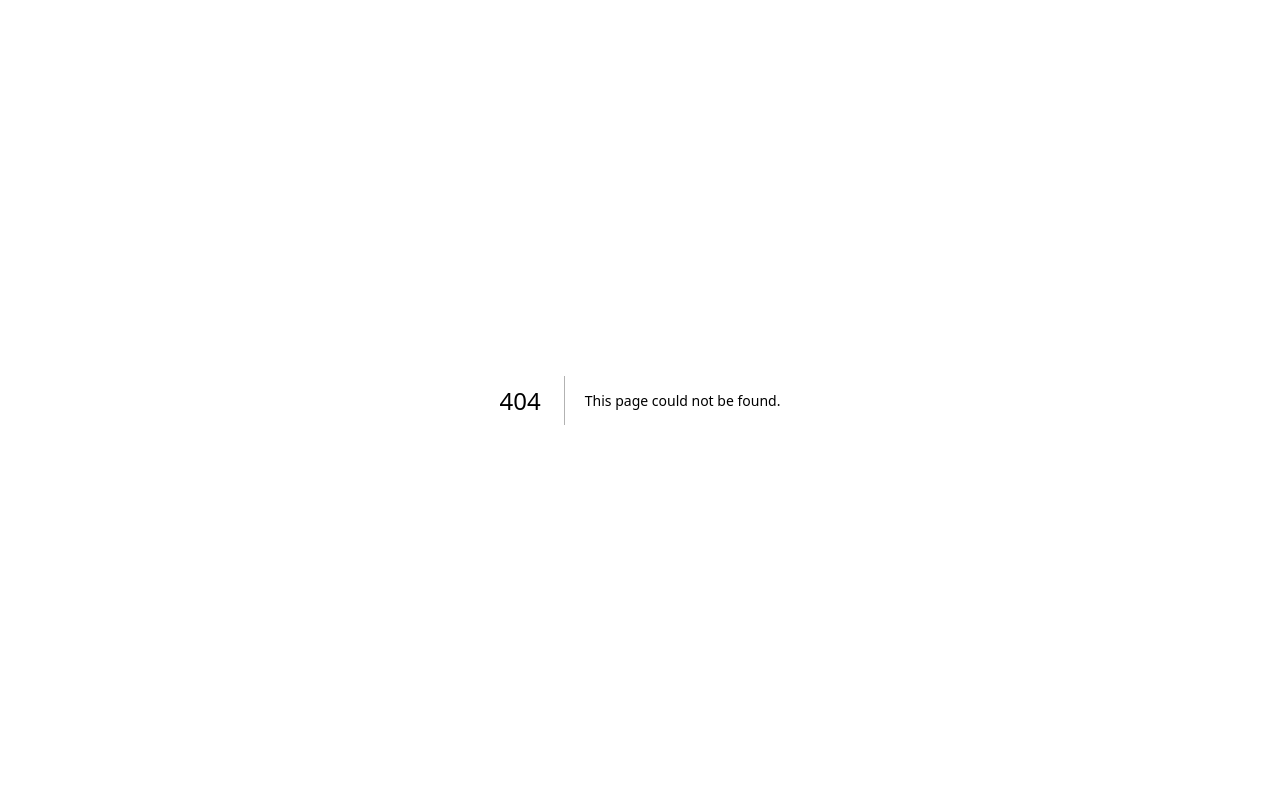
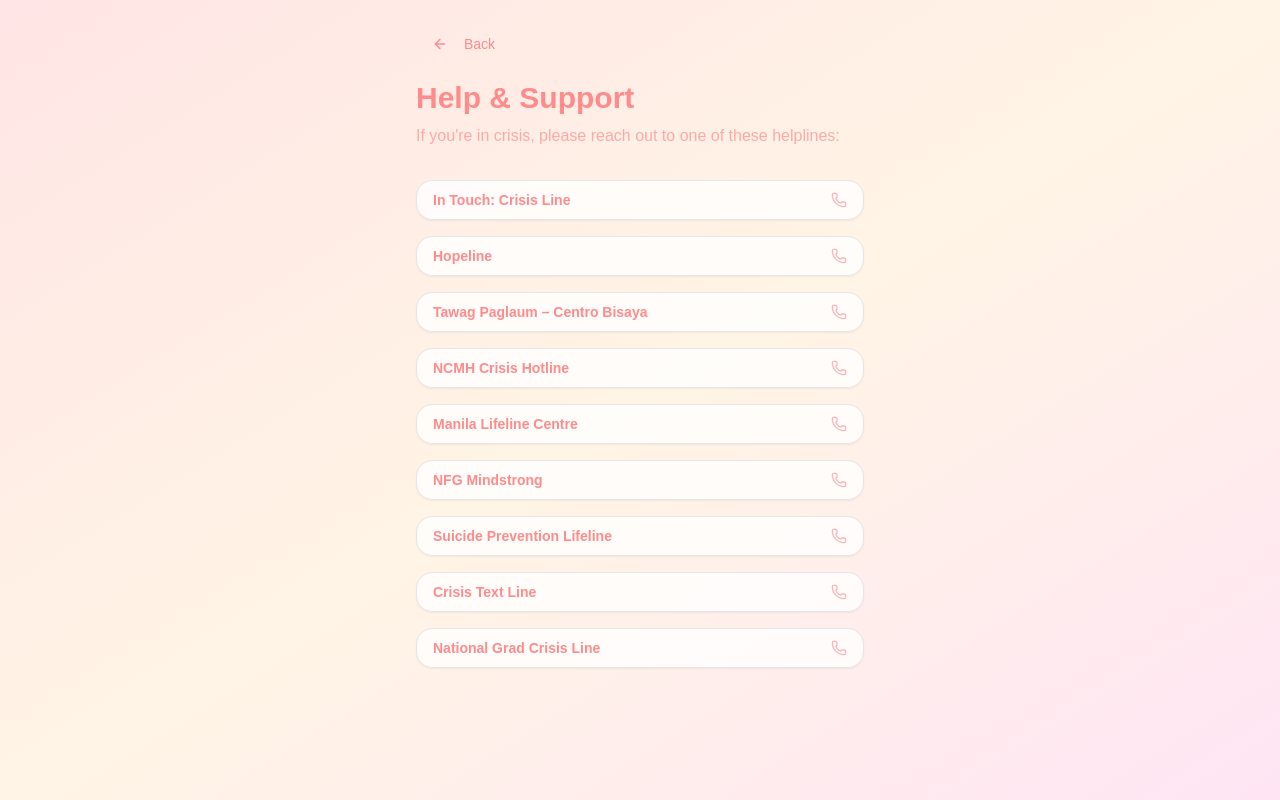
Before and after one commit to cezro/AIJA, a Next.js app: page /screens/Help in a window 1280 px wide. Before the commit this address had no page. Built offline with nearby package versions, Linux system fonts and the light colour scheme.

Commit message:
[UI] Help Page UI and Quiz Check UI

```diff
--- a/app/screens/Games/[subject]/[level]/page.tsx
+++ b/app/screens/Games/[subject]/[level]/page.tsx
@@ -8,6 +8,7 @@
 import type { QuizChoices, QuizQuestion, Subject } from "@/types/games";
 import { Button } from "@/components/ui/button";
 import { Progress } from "@/components/ui/progress";
+import { QuizCheck } from "@/components/Quiz/QuizCheck";
 
 export default function Quiz() {
   const params = useParams();
@@ -19,6 +20,7 @@
   const [currentQuestion, setCurrentQuestion] = useState(0);
   const [showResults, setShowResults] = useState(false);
   const [score, setScore] = useState(0);
+  const [showQuizCheck, setShowQuizCheck] = useState(false);
 
   const { createQuiz } = useGames();
   const subject = params?.subject as Subject;
@@ -56,9 +58,13 @@
       <div className="min-h-screen bg-gradient-to-br from-[#FFE5E5] via-[#FFF4E5] to-[#FFE5F4] flex items-center justify-center">
         <motion.div
           animate={{ rotate: 360 }}
-          transition={{ duration: 2, repeat: Infinity, ease: "linear" }}
+          transition={{
+            duration: 2,
+            repeat: Number.POSITIVE_INFINITY,
+            ease: "linear",
+          }}
         >
-          <Sparkles className="h-8 w-8 text-[#FF6B6B]" />
+          <Sparkles className="h-12 w-12 text-[#FF6B6B]" />
         </motion.div>
       </div>
     );
@@ -66,46 +72,12 @@
 
   if (showResults) {
     return (
-      <div className="min-h-screen bg-[#FFF5F5] p-6 flex items-center justify-center">
+      <div className="min-h-screen bg-gradient-to-br from-[#FFE5E5] via-[#FFF4E5] to-[#FFE5F4] p-6 flex items-center justify-center">
         <div className="max-w-md w-full">
-          <div className="bg-white h-auto px-8">
-            {quiz.map((question) => {
-              return (
-                <div key={question.number} className="flex flex-col mb-4">
-                  <div className="flex flex-row mb-2">
-                    {question.number}. {question.question}
-                  </div>
-                  {question.choices.map((choice) => {
-                    const isSelected =
-                      answers[question.number]?.choice === choice.choice;
-                    const isCorrect = choice.choice === question.answer;
-                    return (
-                      <div className="flex flex-row mb-1" key={choice.choice}>
-                        <div
-                          className={`${
-                            isCorrect
-                              ? "text-green-500"
-                              : isSelected
-                              ? "text-red-500"
-                              : "text-black"
-                          }`}
-                        >
-                          {choice.choice}. {choice.content}
-                        </div>
-                      </div>
-                    );
-                  })}
-                  <div className="text-lg">
-                    Correct answer: {question.answer}
-                  </div>
-                </div>
-              );
-            })}
-          </div>
           <motion.div
             initial={{ opacity: 0, scale: 0.9 }}
             animate={{ opacity: 1, scale: 1 }}
-            className="bg-white/80 backdrop-blur-sm rounded-2xl p-8 shadow-lg text-center"
+            className="bg-white/90 backdrop-blur-sm rounded-3xl p-8 shadow-lg text-center"
           >
             <CheckCircle className="h-16 w-16 mx-auto mb-6 text-green-500" />
             <h2 className="text-2xl font-bold text-[#FF8B8B] mb-4">
@@ -114,32 +86,44 @@
             <p className="text-xl text-[#FF8B8B]/70 mb-6">
               Your score: {score} out of {quiz.length}
             </p>
-            <Progress
-              value={(score / quiz.length) * 100}
-              className="mb-6 dark:bg-cyan-400"
-            />
+            <Progress value={(score / quiz.length) * 100} className="mb-6" />
+            <div className="space-y-4">
+              <Button
+                onClick={() => setShowQuizCheck(true)}
+                className="w-full bg-[#FF8B8B] hover:bg-[#FF7B7B] text-white transition-colors"
+              >
+                Review Answers
+              </Button>
               <Button
                 onClick={() => router.push("/screens/Games")}
-              className="bg-[#FF8B8B] hover:bg-[#FF7B7B] text-white mb-4"
+                className="w-full bg-[#FFB5B5] hover:bg-[#FFA5A5] text-white transition-colors"
               >
                 Try Another Quiz
               </Button>
               <Button
-              variant="ghost"
+                variant="outline"
                 onClick={() => router.push("/screens/Home")}
-              className="w-full text-[#FF8B8B] hover:text-[#FF7B7B]"
+                className="w-full text-[#FF8B8B] hover:bg-[#FFE5E5] hover:text-white transition-colors"
               >
                 <Home className="mr-2 h-5 w-5" />
                 Back to Home
               </Button>
+            </div>
           </motion.div>
         </div>
+        {showQuizCheck && (
+          <QuizCheck
+            quiz={quiz}
+            answers={answers}
+            onClose={() => setShowQuizCheck(false)}
+          />
+        )}
       </div>
     );
   }
 
   return (
-    <div className="min-h-screen bg-[#FFF5F5] p-6 flex flex-col">
+    <div className="min-h-screen bg-gradient-to-br from-[#FFE5E5] via-[#FFF4E5] to-[#FFE5F4] p-6 flex flex-col">
       <div className="max-w-2xl mx-auto w-full flex-grow flex flex-col">
         <motion.div
           initial={{ opacity: 0, y: -20 }}
@@ -149,22 +133,22 @@
           <Button
             variant="ghost"
             onClick={() => router.back()}
-            className="text-[#FF8B8B] hover:text-[#FF7B7B] mb-4"
+            className="text-[#FF8B8B] hover:text-[#FF7B7B] hover:bg-[#FFE5E5] mb-4 transition-colors"
           >
             <ArrowLeft className="h-5 w-5 mr-2" />
             Back
           </Button>
-          <div className="flex items-center justify-between">
+          <div className="flex items-center justify-between mb-4">
             <h1 className="text-2xl font-bold text-[#FF8B8B]">
               {subject.charAt(0).toUpperCase() + subject.slice(1)} Quiz
             </h1>
-            <span className="text-[#FF8B8B]/70">
+            <span className="text-[#FF8B8B]/70 bg-white/50 px-3 py-1 rounded-full">
               Question {currentQuestion + 1} of {quiz.length}
             </span>
           </div>
           <Progress
             value={(currentQuestion / quiz.length) * 100}
-            className="mt-4 dark:bg-cyan-400"
+            className="h-2"
           />
         </motion.div>
 
@@ -174,10 +158,10 @@
             initial={{ opacity: 0, x: 20 }}
             animate={{ opacity: 1, x: 0 }}
             exit={{ opacity: 0, x: -20 }}
-            className="bg-white/80 backdrop-blur-sm rounded-2xl p-6 shadow-lg flex-grow"
+            className="bg-white/90 backdrop-blur-sm rounded-3xl p-6 shadow-lg flex-grow"
           >
             <div className="space-y-6">
-              <h2 className="text-xl text-[#FF8B8B]">
+              <h2 className="text-xl font-semibold text-[#FF8B8B]">
                 {quiz[currentQuestion].number}. {quiz[currentQuestion].question}
               </h2>
               <div className="grid grid-cols-1 gap-3">
@@ -190,20 +174,18 @@
                         ? "default"
                         : "outline"
                     }
-                    className={`w-full justify-start text-left p-4 h-auto ${
+                    className={`w-full justify-start text-left p-4 h-auto transition-all ${
                       answers[quiz[currentQuestion].number]?.choice ===
                       choice.choice
                         ? "bg-[#FF8B8B] text-white"
-                        : "hover:bg-[#FFE5E5]"
+                        : "hover:bg-[#FFE5E5] text-[#FF8B8B]"
                     }`}
                     onClick={() =>
                       handleAnswerSelect(quiz[currentQuestion].number, choice)
                     }
                   >
-                    <span className="font-bold mr-3 text-[#FF8B8B]">
-                      {choice.choice}.
-                    </span>
-                    <span className="text-[#FF8B8B]">{choice.content}</span>
+                    <span className="font-bold mr-3">{choice.choice}.</span>
+                    {choice.content}
                   </Button>
                 ))}
               </div>
@@ -220,7 +202,7 @@
             variant="outline"
             onClick={() => setCurrentQuestion((prev) => Math.max(0, prev - 1))}
             disabled={currentQuestion === 0}
-            className="text-[#FF8B8B]"
+            className="text-[#FF8B8B] hover:bg-[#FFE5E5] transition-colors"
           >
             Previous
           </Button>
@@ -228,7 +210,7 @@
             <Button
               onClick={handleSubmit}
               disabled={Object.keys(answers).length < quiz.length}
-              className="bg-[#FF8B8B] hover:bg-[#FF7B7B] text-white"
+              className="bg-[#FF8B8B] hover:bg-[#FF7B7B] text-white transition-colors"
             >
               Submit Quiz
             </Button>
@@ -239,7 +221,7 @@
                   Math.min(quiz.length - 1, prev + 1)
                 )
               }
-              className="bg-[#FF8B8B] hover:bg-[#FF7B7B] text-white"
+              className="bg-[#FF8B8B] hover:bg-[#FF7B7B] text-white transition-colors"
             >
               Next
             </Button>
@@ -255,7 +237,7 @@
           <Button
             variant="ghost"
             onClick={() => router.push("/screens/Home")}
-            className="text-[#FF8B8B] hover:text-[#FF7B7B]"
+            className="text-[#FF8B8B] hover:text-[#FF7B7B] hover:bg-[#FFE5E5] transition-colors"
           >
             <Home className="mr-2 h-5 w-5" />
             Back to Home
--- /dev/null
+++ b/app/screens/Help/page.tsx
@@ -0,0 +1,104 @@
+"use client";
+
+import { useState } from "react";
+import { motion } from "framer-motion";
+import { useRouter } from "next/navigation";
+import { ArrowLeft, Phone, ExternalLink } from "lucide-react";
+import { Button } from "@/components/ui/button";
+import { hotlines } from "@/constants/hotline";
+
+export default function HelpPage() {
+  const router = useRouter();
+  const [expandedHotline, setExpandedHotline] = useState<string | null>(null);
+
+  return (
+    <div className="min-h-screen bg-gradient-to-br from-[#FFE5E5] via-[#FFF4E5] to-[#FFE5F4] p-6">
+      <div className="max-w-md mx-auto">
+        <motion.div
+          initial={{ opacity: 0, y: -20 }}
+          animate={{ opacity: 1, y: 0 }}
+          className="mb-8"
+        >
+          <Button
+            variant="ghost"
+            onClick={() => router.back()}
+            className="mb-4 text-[#FF8B8B] hover:text-[#FF7B7B] hover:bg-[#FFE5E5]"
+          >
+            <ArrowLeft className="mr-2 h-5 w-5" />
+            Back
+          </Button>
+          <h1 className="text-3xl font-bold text-[#FF8B8B] mb-2">
+            Help & Support
+          </h1>
+          <p className="text-[#FF8B8B]/70">
+            If you&apos;re in crisis, please reach out to one of these
+            helplines:
+          </p>
+        </motion.div>
+
+        <motion.div className="space-y-4">
+          {hotlines.map((hotline, index) => (
+            <motion.div
+              key={hotline.name}
+              initial={{ opacity: 0, y: 20 }}
+              animate={{ opacity: 1, y: 0 }}
+              transition={{ delay: index * 0.1 }}
+            >
+              <Button
+                variant="outline"
+                onClick={() =>
+                  setExpandedHotline(
+                    expandedHotline === hotline.name ? null : hotline.name
+                  )
+                }
+                className={`w-full justify-between text-left p-4 bg-white/80 hover:bg-white/90 rounded-2xl shadow-sm transition-all duration-300 ${
+                  expandedHotline === hotline.name
+                    ? "text-[#FF8B8B]"
+                    : "text-[#FFB5B5]"
+                }`}
+              >
+                <span className="font-semibold text-[#FF8B8B]">
+                  {hotline.name}
+                </span>
+                <Phone
+                  className={`h-5 w-5 ${
+                    expandedHotline === hotline.name
+                      ? "text-[#FF8B8B]"
+                      : "text-[#FFB5B5]"
+                  }`}
+                />
+              </Button>
+              {expandedHotline === hotline.name && (
+                <motion.div
+                  initial={{ opacity: 0, height: 0 }}
+                  animate={{ opacity: 1, height: "auto" }}
+                  exit={{ opacity: 0, height: 0 }}
+                  className="mt-2 p-4 bg-white/60 rounded-2xl space-y-2"
+                >
+                  {hotline.numbers.map((number, idx) => (
+                    <div
+                      key={idx}
+                      className="flex items-center justify-between"
+                    >
+                      <span className="text-[#FF8B8B]/80">{number}</span>
+                      <Button
+                        variant="ghost"
+                        size="sm"
+                        className="text-[#FF8B8B] hover:text-[#FF7B7B] hover:bg-[#FFE5E5]"
+                        onClick={() =>
+                          window.open(`tel:${number.replace(/\D/g, "")}`)
+                        }
+                      >
+                        <ExternalLink className="h-4 w-4" />
+                      </Button>
+                    </div>
+                  ))}
+                </motion.div>
+              )}
+            </motion.div>
+          ))}
+        </motion.div>
+      </div>
+    </div>
+  );
+}
--- a/app/screens/Home/page.tsx
+++ b/app/screens/Home/page.tsx
@@ -16,7 +16,7 @@
   Loader2,
   MoreHorizontal,
   X,
-  BookOpen,
+  LifeBuoy,
   MessageSquare,
 } from "lucide-react";
 import { Avatar, AvatarFallback, AvatarImage } from "@/components/ui/avatar";
@@ -122,7 +122,6 @@
           initial={{ opacity: 0, y: 10 }}
           animate={{ opacity: 1, y: 0 }}
           transition={{ delay: 0.1 }}
-          className=""
         >
           <Button
             onClick={handleNavigateToAIChat}
@@ -166,7 +165,9 @@
           <div className="flex justify-between items-center p-4 rounded-full bg-white/80 shadow-sm backdrop-blur-sm">
             <Button
               variant="ghost"
-              className="text-[#FF8B8B] rounded-full w-12 h-12"
+              className={`rounded-full w-12 h-12 ${
+                showExtraTabs ? "text-[#FF8B8B]" : "text-[#FFB5B5]"
+              }`}
               onClick={() => setShowExtraTabs(!showExtraTabs)}
             >
               {showExtraTabs ? (
@@ -188,7 +189,7 @@
             <Link href="/screens/ProfilePage">
               <Button
                 variant="ghost"
-                className="text-[#FF8B8B] rounded-full w-12 h-12"
+                className="text-[#FFB5B5] hover:text-[#FF8B8B] rounded-full w-12 h-12"
               >
                 <User className="h-5 w-5" />
               </Button>
@@ -196,7 +197,7 @@
 
             <Button
               variant="ghost"
-              className="text-[#FF8B8B] rounded-full w-12 h-12"
+              className="text-[#FFB5B5] hover:text-[#FF8B8B] rounded-full w-12 h-12"
               onClick={() => (window.location.href = "/api/auth/logout")}
             >
               <LogOut className="h-5 w-5" />
@@ -208,13 +209,13 @@
                 initial={{ opacity: 0, y: 20 }}
                 animate={{ opacity: 1, y: 0 }}
                 exit={{ opacity: 0, y: 20 }}
-                className="absolute bottom-full left-0 right-0 mb-2 p-4 bg-white/80 backdrop-blur-sm rounded-2xl shadow-lg mx-12"
+                className="absolute bottom-full left-0 right-0 mb-2 p-4 bg-white/80 backdrop-blur-sm rounded-t-2xl shadow-lg"
               >
                 <div className="grid grid-cols-2 gap-4">
                   <Link href="/screens/MoodChart">
                     <Button
                       variant="ghost"
-                      className="w-full text-[#FF8B8B] hover:text-[#FF7B7B] hover:bg-[#FFE5E5]"
+                      className="w-full text-[#FFB5B5] hover:text-[#FF8B8B] hover:bg-[#FFE5E5]"
                     >
                       <BarChart className="mr-2 h-5 w-5" />
                       Stats
@@ -223,7 +224,7 @@
                   <Link href="/screens/Games">
                     <Button
                       variant="ghost"
-                      className="w-full text-[#FF8B8B] hover:text-[#FF7B7B] hover:bg-[#FFE5E5]"
+                      className="w-full text-[#FFB5B5] hover:text-[#FF8B8B] hover:bg-[#FFE5E5]"
                     >
                       <GamepadIcon className="mr-2 h-5 w-5" />
                       Games
@@ -232,21 +233,21 @@
                   <Link href="/screens/Summaries">
                     <Button
                       variant="ghost"
-                      className="w-full text-[#FF8B8B] hover:text-[#FF7B7B] hover:bg-[#FFE5E5]"
+                      className="w-full text-[#FFB5B5] hover:text-[#FF8B8B] hover:bg-[#FFE5E5]"
                     >
                       <Sparkles className="mr-2 h-5 w-5" />
                       Summaries
                     </Button>
                   </Link>
-
-                  <Button
-                    variant="ghost"
-                    className="w-full text-[#FF8B8B] hover:text-[#FF7B7B] hover:bg-[#FFE5E5]"
-                    disabled
-                  >
-                    <BookOpen className="mr-2 h-5 w-5" />
-                    Coming Soon
-                  </Button>
+                  <Link href="/screens/Help">
+                    <Button
+                      variant="ghost"
+                      className="w-full text-[#FFB5B5] hover:text-[#FF8B8B] hover:bg-[#FFE5E5]"
+                    >
+                      <LifeBuoy className="mr-2 h-5 w-5" />
+                      Help
+                    </Button>
+                  </Link>
                 </div>
               </motion.div>
             )}
--- /dev/null
+++ b/components/Quiz/QuizCheck.tsx
@@ -0,0 +1,88 @@
+import { motion } from "framer-motion";
+import { X, CheckCircle, XCircle } from "lucide-react";
+import { Button } from "@/components/ui/button";
+import type { QuizQuestion, QuizChoices } from "@/types/games";
+
+interface QuizCheckProps {
+  quiz: QuizQuestion[];
+  answers: Record<number, QuizChoices>;
+  onClose: () => void;
+}
+
+export function QuizCheck({ quiz, answers, onClose }: QuizCheckProps) {
+  return (
+    <motion.div
+      initial={{ opacity: 0 }}
+      animate={{ opacity: 1 }}
+      exit={{ opacity: 0 }}
+      className="fixed inset-0 bg-black bg-opacity-50 flex items-center justify-center p-4 z-50"
+    >
+      <motion.div
+        initial={{ scale: 0.9, y: 20 }}
+        animate={{ scale: 1, y: 0 }}
+        exit={{ scale: 0.9, y: 20 }}
+        className="bg-white rounded-3xl p-6 w-full max-w-2xl max-h-[80vh] overflow-y-auto"
+      >
+        <div className="flex justify-between items-center mb-6">
+          <h2 className="text-2xl font-bold text-[#FF8B8B]">Quiz Check</h2>
+          <Button
+            variant="ghost"
+            onClick={onClose}
+            className="text-[#FF8B8B] hover:bg-[#FFE5E5] rounded-full"
+          >
+            <X className="h-5 w-5" />
+          </Button>
+        </div>
+        {quiz.map((question) => (
+          <motion.div
+            key={question.number}
+            initial={{ opacity: 0, y: 20 }}
+            animate={{ opacity: 1, y: 0 }}
+            transition={{ delay: question.number * 0.1 }}
+            className="mb-6 pb-6 border-b border-[#FFE5E5] last:border-b-0"
+          >
+            <h3 className="text-lg font-semibold text-[#FF8B8B] mb-3">
+              {question.number}. {question.question}
+            </h3>
+            <div className="space-y-2">
+              {question.choices.map((choice) => {
+                const isSelected =
+                  answers[question.number]?.choice === choice.choice;
+                const isCorrect = choice.choice === question.answer;
+                return (
+                  <div
+                    key={choice.choice}
+                    className={`p-3 rounded-xl flex items-center ${
+                      isSelected
+                        ? isCorrect
+                          ? "bg-green-100 text-green-800"
+                          : "bg-red-100 text-red-800"
+                        : isCorrect
+                          ? "bg-green-50 text-green-800"
+                          : "bg-gray-50 text-gray-800"
+                    }`}
+                  >
+                    {isSelected &&
+                      (isCorrect ? (
+                        <CheckCircle className="h-5 w-5 mr-2 text-green-500" />
+                      ) : (
+                        <XCircle className="h-5 w-5 mr-2 text-red-500" />
+                      ))}
+                    <span className="font-semibold mr-2">{choice.choice}.</span>
+                    {choice.content}
+                  </div>
+                );
+              })}
+            </div>
+            {answers[question.number]?.choice !== question.answer && (
+              <p className="mt-3 text-[#FF8B8B] font-medium">
+                Correct answer:{" "}
+                <span className="font-semibold">{question.answer}</span>
+              </p>
+            )}
+          </motion.div>
+        ))}
+      </motion.div>
+    </motion.div>
+  );
+}
--- /dev/null
+++ b/constants/hotline.ts
@@ -0,0 +1,48 @@
+interface HotlineInfo {
+  name: string;
+  numbers: string[];
+}
+
+export const hotlines: HotlineInfo[] = [
+  {
+    name: "In Touch: Crisis Line",
+    numbers: [
+      "(02) 893-7603",
+      "0919-056-0709",
+      "0917-800-1123",
+      "0922-893-8944",
+    ],
+  },
+  {
+    name: "Hopeline",
+    numbers: ["(02) 804-4673", "0917-558-4673", "0918-873-4673"],
+  },
+  {
+    name: "Tawag Paglaum – Centro Bisaya",
+    numbers: ["0966-467-9626", "0939-936-5433", "0939-937-5433"],
+  },
+  {
+    name: "NCMH Crisis Hotline",
+    numbers: ["(02) 1553", "0917-899-8727", "0908-639-2672"],
+  },
+  {
+    name: "Manila Lifeline Centre",
+    numbers: ["(02) 896-9191", "0917-854-9191"],
+  },
+  {
+    name: "NFG Mindstrong",
+    numbers: ["(02) 8737", "0918-873-4673", "0917-558-4673"],
+  },
+  {
+    name: "Suicide Prevention Lifeline",
+    numbers: ["1-800-273-8255"],
+  },
+  {
+    name: "Crisis Text Line",
+    numbers: ["Text HOME to 741741"],
+  },
+  {
+    name: "National Grad Crisis Line",
+    numbers: ["(877) 472-3457"],
+  },
+];
```
Lines whose indentation alone changed are shown as unchanged.
